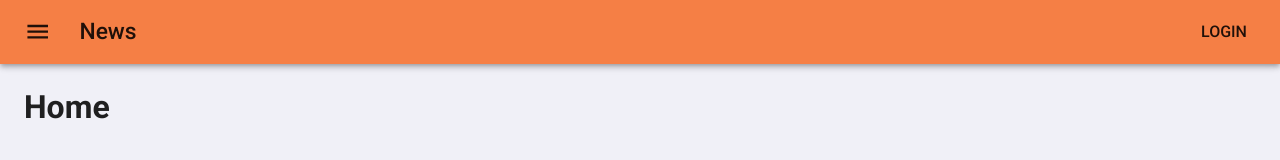
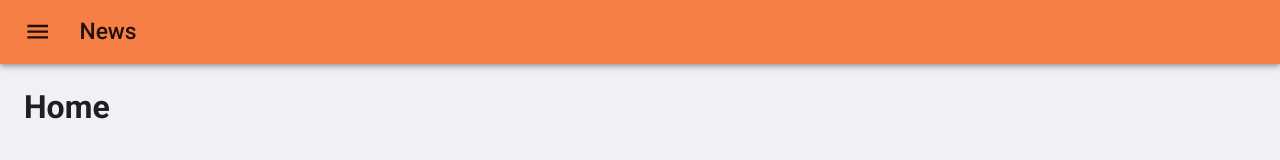
Before and after one commit to mateus-luciano/curriculum-frontend, a React (Create React App) app: page / in a window 1280 px wide. Shown: the top 160 px of the page. Built offline with nearby package versions, Linux system fonts and the light colour scheme.

Commit message:
updated header

```diff
--- a/src/components/Header/index.jsx
+++ b/src/components/Header/index.jsx
@@ -27,7 +27,6 @@ export default function Header() {
           className={classes.title}>
             News
           </Typography>
-          <Button color="inherit">Login</Button>
         </Toolbar>
       </AppBar>
     </div>
```
